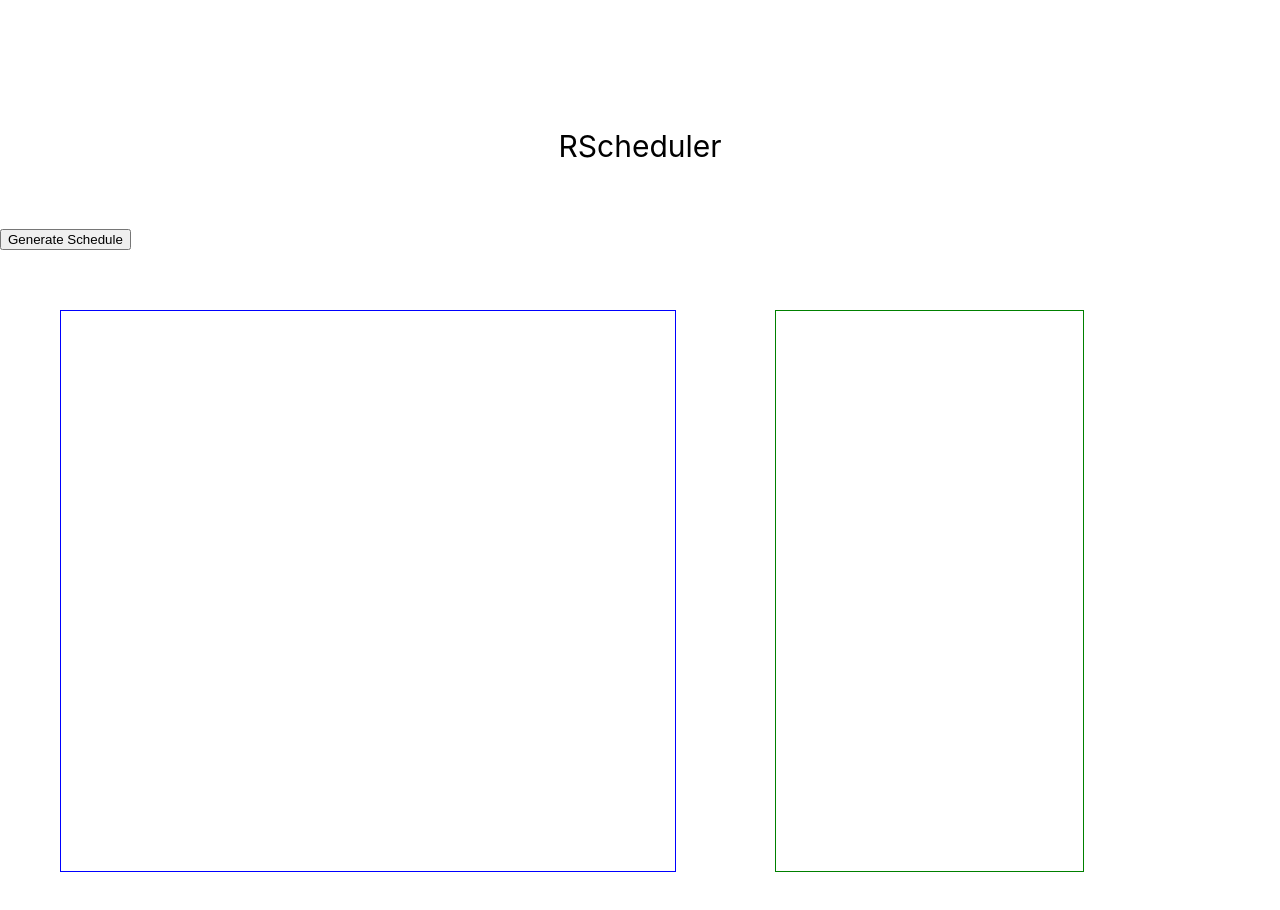
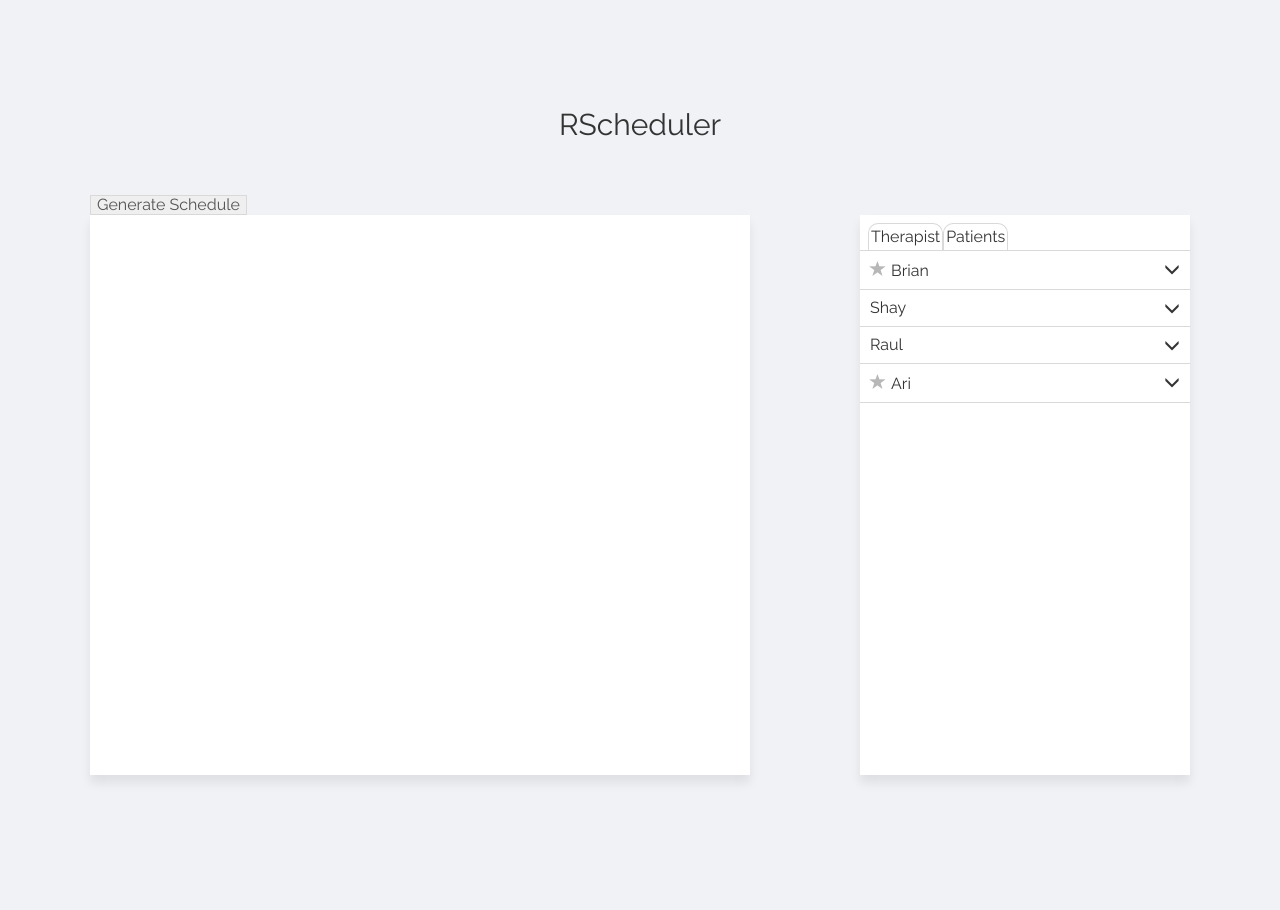
Before and after one commit to Eruanne2/rscheduler, a React (Create React App) app: page / in a window 1280 px wide. Shown: the top 910 px of the page. After the commit the page ends 865 px from the top, so only its background shows below. Built offline with nearby package versions, Linux system fonts and the light colour scheme.

Commit message:
start building components

```diff
--- a/public/index.html
+++ b/public/index.html
@@ -24,6 +24,16 @@
       work correctly both with client-side routing and a non-root public URL.
       Learn how to configure a non-root public URL by running `npm run build`.
     -->
+
+    <!--glyphicons-->
+    <link rel="stylesheet" href="https://maxcdn.bootstrapcdn.com/bootstrap/3.4.0/css/bootstrap.min.css">
+    <script src="https://ajax.googleapis.com/ajax/libs/jquery/3.6.1/jquery.min.js"></script>
+    <script src="https://maxcdn.bootstrapcdn.com/bootstrap/3.4.0/js/bootstrap.min.js"></script>
+    <!--font-->
+    <link rel="preconnect" href="https://fonts.googleapis.com">
+    <link rel="preconnect" href="https://fonts.gstatic.com" crossorigin>
+    <link href="https://fonts.googleapis.com/css2?family=Raleway&display=swap" rel="stylesheet">
+
     <title>React App</title>
   </head>
   <body>
--- a/src/App.css
+++ b/src/App.css
@@ -1,3 +1,12 @@
+body {
+  background-color: #f0f2f5;
+  font-family: 'Raleway', sans-serif;
+}
+
+.app {
+  margin: 90px;
+}
+
 .main-header {
   font-size: 30px;
   text-align: center;
@@ -6,21 +15,57 @@
 }
 
 .main-container {
-  margin: 60px;
   display: flex;
   justify-content: space-between;
   height: 70vh;
-  width: 80%;
+  width: 100%;
+}
+
+.generate-schedule-btn {
+  box-shadow: 0 2px 0 rgb(0 0 0 / 2%);
+  color: rgba(0,0,0,.65);
+  border: 1px solid #d9d9d9;;
+}
+
+.schedule, .pt-list {
+  box-shadow: 0 8px 10px rgb(0 0 0 / 8%);
+  background-color: #fff;
+  height: 100%
 }
 
 .schedule {
-  height: 100%;
   width: 60%;
-  border: 1px solid blue;
 }
 
 .pt-list {
-  height: 100%;
   width: 30%;
-  border: 1px solid green;
 }
+
+.list-tabs {
+  display: flex;
+  margin: 8px 0 0 8px;
+}
+
+.tab {
+  padding: 5px 2px;
+  border-top-left-radius: 10px;
+  border-top-right-radius: 10px;
+  border: 1px solid #d9d9d9;
+  border-bottom: none;
+}
+
+.main-list li:first-child {
+  border-top: 1px solid #d9d9d9;
+}
+
+.main-list li {
+  border-bottom: 1px solid #d9d9d9;
+  padding: 10px;
+  display: flex;
+  justify-content: space-between;
+}
+
+.star {
+  margin-right: 5px;
+  color: #b7b7b7;
+}
--- a/src/App.tsx
+++ b/src/App.tsx
@@ -1,6 +1,7 @@
 import { useState } from 'react';
 import Schedule from './components/Schedule'
 import PatientTherapistList from './components/PatientTherapistList';
+import './reset.css'
 import './App.css';
 import { ListData, ScheduleData } from './types';
 
@@ -57,9 +58,9 @@ const App = (): JSX.Element => {
   };
 
   return (
-    <div className="App">
+    <div className="app">
       <header className='main-header'>RScheduler</header>
-      <button onClick={generateSchedule}>Generate Schedule</button>
+      <button className='generate-schedule-btn' onClick={generateSchedule}>Generate Schedule</button>
       <div className="errors">{error}</div>
 
       <div className='main-container'>
--- /dev/null
+++ b/src/components/ListItem.tsx
@@ -0,0 +1,18 @@
+import { Patient, Therapist } from "../types";
+
+const ListItem = (props: { person: Patient | Therapist}): JSX.Element => {
+  const { person } = props;
+  function isTherapist(person: Patient | Therapist): person is Therapist {
+    return (person as Therapist).primary !== undefined;
+  }
+
+  return <li>
+    <div>
+      {isTherapist(person) && person.primary && <span className="glyphicon glyphicon-star star"></span> }
+      {person.name}
+    </div>
+    <span className='glyphicon glyphicon-menu-down'></span>
+  </li>;
+};
+
+export default ListItem;
--- a/src/components/PatientTherapistList.tsx
+++ b/src/components/PatientTherapistList.tsx
@@ -1,8 +1,21 @@
-import { Dispatch, SetStateAction } from "react";
-import { ListData } from "../types";
+import { Dispatch, SetStateAction, useState } from "react";
+import { ListData, Patient, Therapist } from "../types";
+import ListItem from "./ListItem";
 
 const PatientTherapistList = (props: { data: ListData, updateListData: Dispatch<SetStateAction<ListData>>}): JSX.Element => {
-  return <div className="pt-list"></div>;
+  const { data } = props;
+  const [selectedTab, setSelectedTab] = useState<'therapists' | 'patients'>('therapists');
+  return <div className="pt-list">
+    <ul className="list-tabs">
+      <li className="tab">Therapist</li>
+      <li className="tab">Patients</li>
+    </ul>
+    <ul className='main-list'>
+      {data[selectedTab].map((item: Patient | Therapist) =>
+        <ListItem person={item}  />
+      )}
+    </ul>
+  </div>;
 };
 
 export default PatientTherapistList;
--- /dev/null
+++ b/src/reset.css
@@ -0,0 +1,48 @@
+/* http://meyerweb.com/eric/tools/css/reset/
+   v2.0 | 20110126
+   License: none (public domain)
+*/
+
+html, body, div, span, applet, object, iframe,
+h1, h2, h3, h4, h5, h6, p, blockquote, pre,
+a, abbr, acronym, address, big, cite, code,
+del, dfn, em, img, ins, kbd, q, s, samp,
+small, strike, strong, sub, sup, tt, var,
+b, u, i, center,
+dl, dt, dd, ol, ul, li,
+fieldset, form, label, legend,
+table, caption, tbody, tfoot, thead, tr, th, td,
+article, aside, canvas, details, embed,
+figure, figcaption, footer, header, hgroup,
+menu, nav, output, ruby, section, summary,
+time, mark, audio, video {
+	margin: 0;
+	padding: 0;
+	border: 0;
+	font-size: 100%;
+	font: inherit;
+	vertical-align: baseline;
+}
+/* HTML5 display-role reset for older browsers */
+article, aside, details, figcaption, figure,
+footer, header, hgroup, menu, nav, section {
+	display: block;
+}
+body {
+	line-height: 1;
+}
+ol, ul {
+	list-style: none;
+}
+blockquote, q {
+	quotes: none;
+}
+blockquote:before, blockquote:after,
+q:before, q:after {
+	content: '';
+	content: none;
+}
+table {
+	border-collapse: collapse;
+	border-spacing: 0;
+}
```
